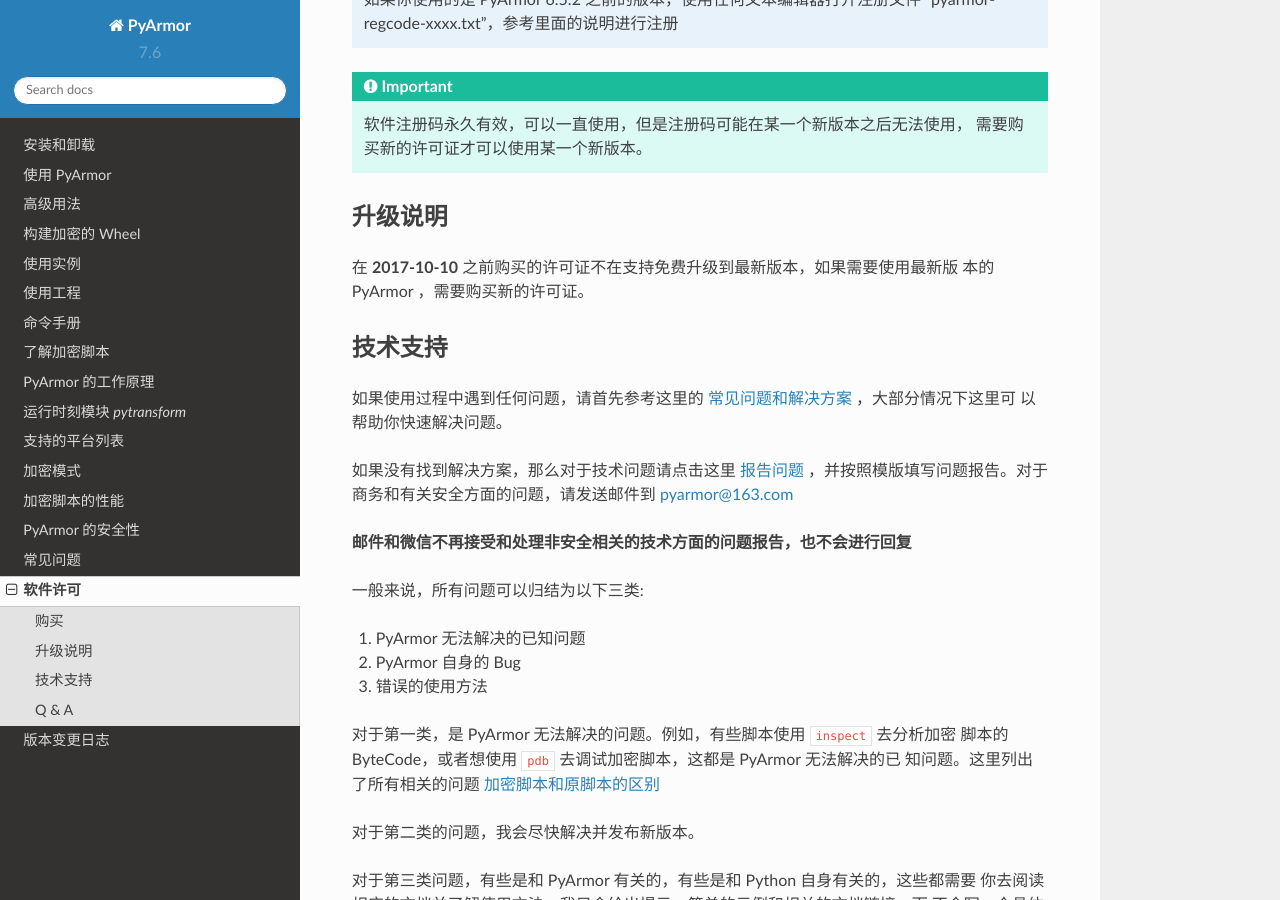
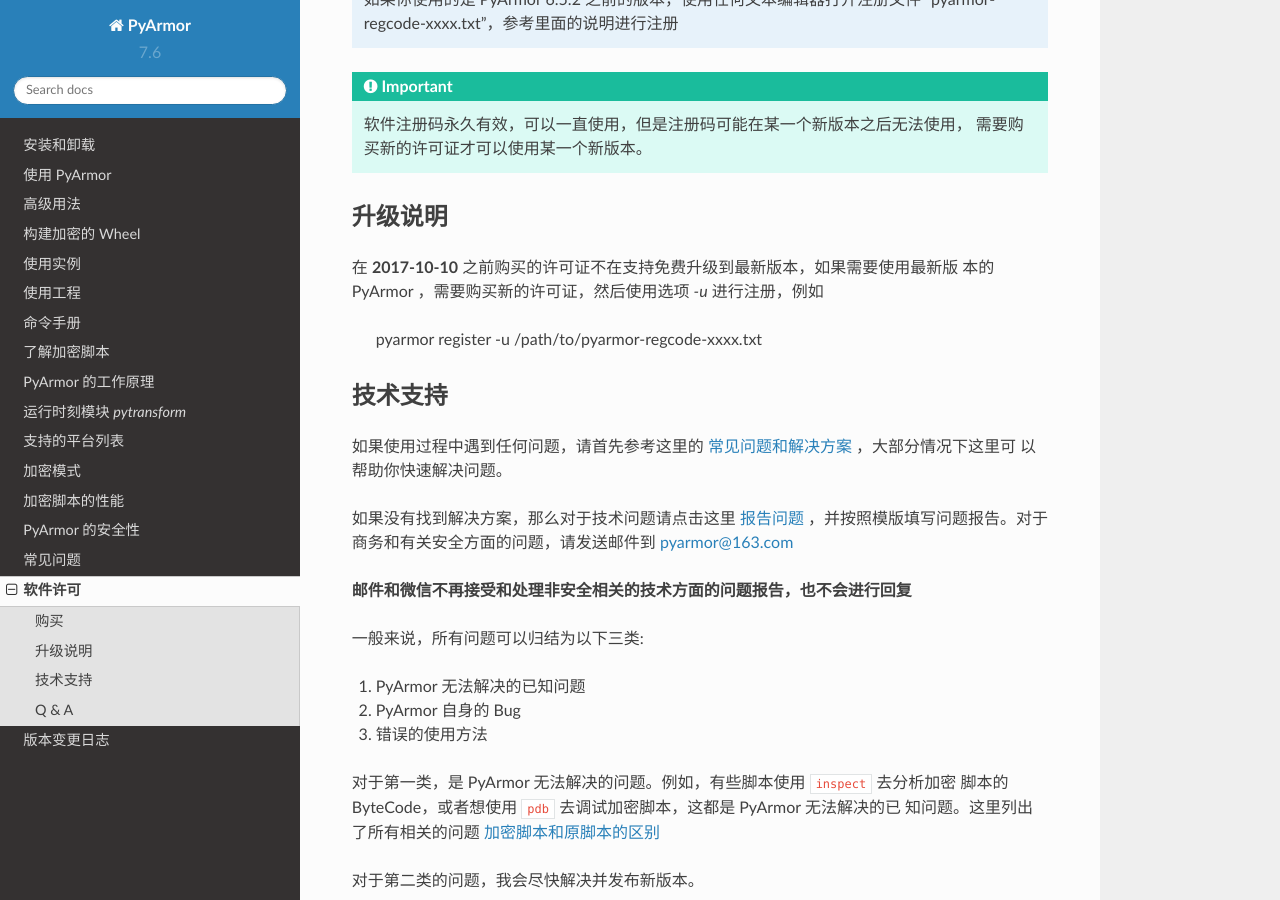
Before and after one commit to dashingsoft/pyarmor-docs-zh, a Sphinx documentation site: the page built from docs/license.rst, in a window 1280 px wide and 900 px high, scrolled down 1720 px. Built offline with Sphinx 7.4.7 and the Read the Docs theme 2.0.0, drawn with Linux system fonts in a browser that asks for light colours.

Commit message:
How to upgrade license

```diff
--- a/docs/license.rst
+++ b/docs/license.rst
@@ -88,7 +88,9 @@
 --------
 
 在 **2017-10-10** 之前购买的许可证不在支持免费升级到最新版本，如果需要使用最新版
-本的 PyArmor ，需要购买新的许可证。
+本的 PyArmor ，需要购买新的许可证，然后使用选项 `-u` 进行注册，例如
+
+    pyarmor register -u /path/to/pyarmor-regcode-xxxx.txt
 
 技术支持
 --------
```
